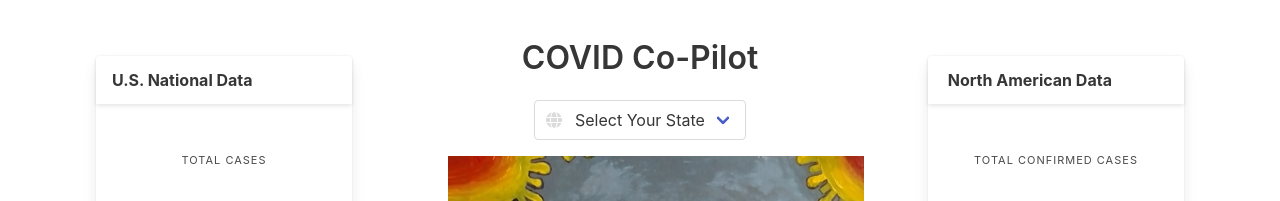
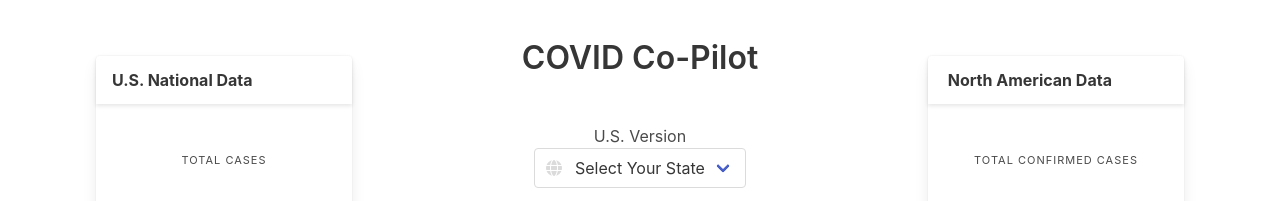
Before and after one commit to maxaeon/covid, a plain HTML site: page index.html in a window 1280 px wide. Shown: the top 201 px of the page. Drawn offline with nearby package versions, Linux system fonts and the light colour scheme; no server answers.

Commit message:
Update index.html
specify that this  version is intended for use in the U.S.

```diff
--- a/index.html
+++ b/index.html
@@ -78,6 +78,8 @@
     <div class="tile is-4 mt-5 is-mobile" id="center">
       <div class="container has-text-centered is-flex is-flex-direction-column ">
         <p class="title">COVID Co-Pilot</p>
+        <br>
+        <p>U.S. Version</p>
         <div class="tile is-flex is-justify-content-center is-align-content-center">
           <div class="control has-icons-left">
 
```
